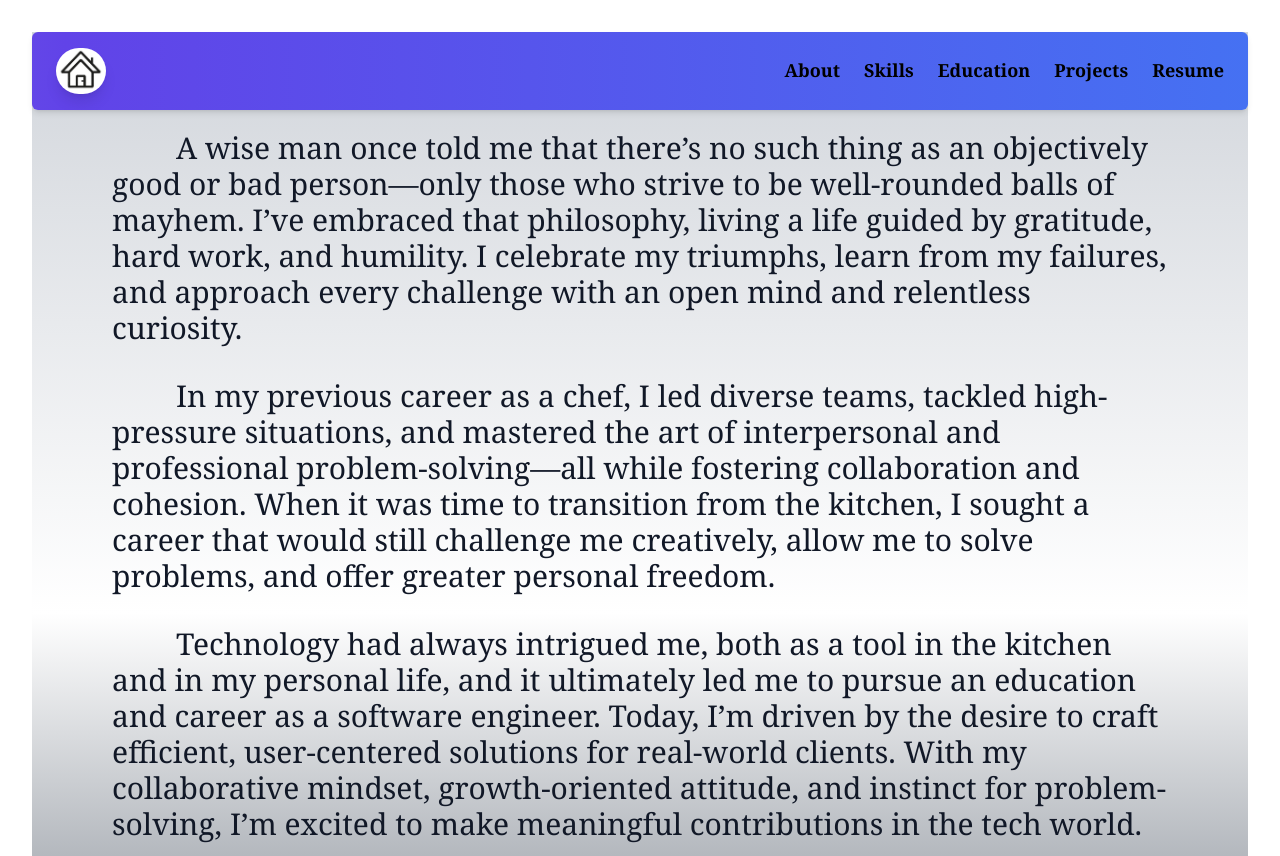
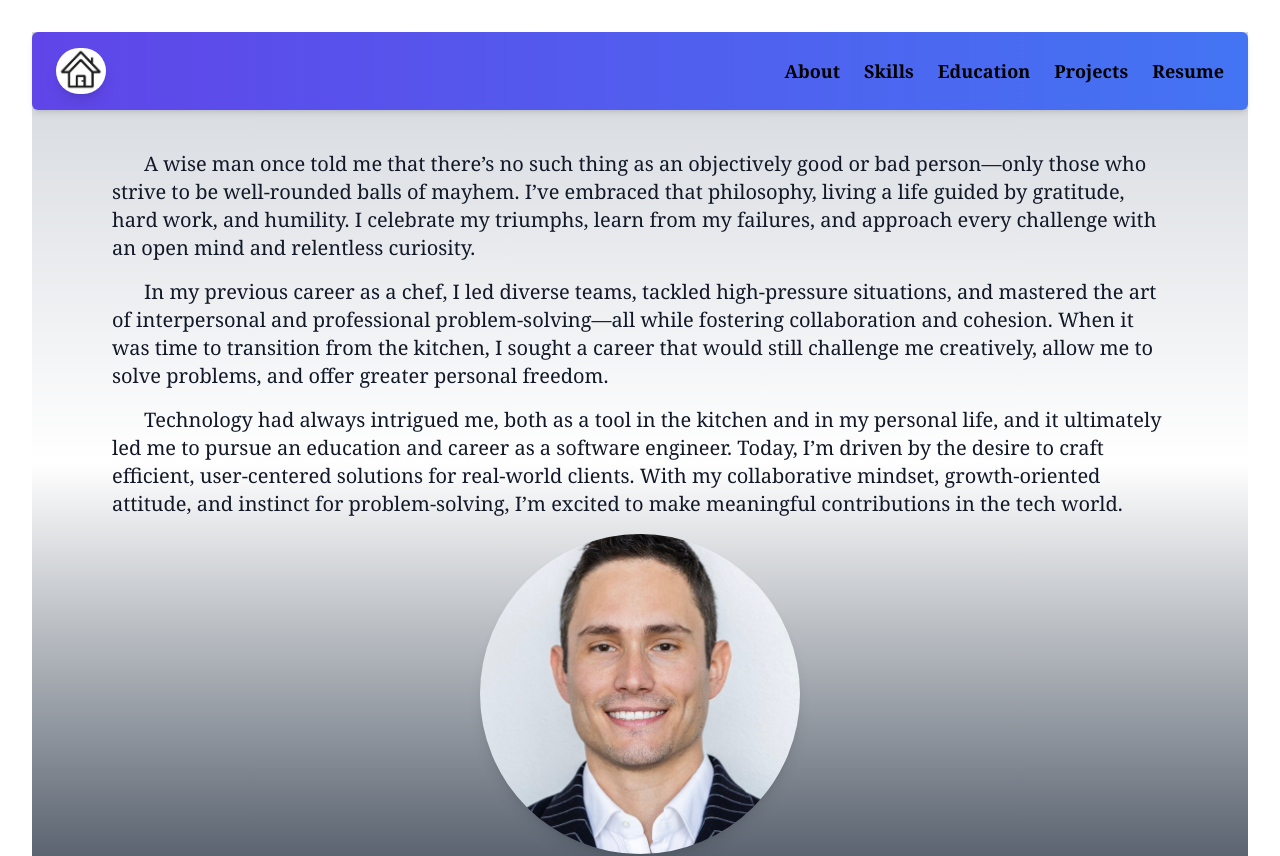
Before and after one commit to stefanjbloom/dev-portfolio, a React (Vite) app: page /about in a window 1280 px wide. Shown: the top 856 px of the page. Built offline with nearby package versions, Linux system fonts and the light colour scheme.

Commit message:
feat: new lucide icon and mobile friendly css now

```diff
--- a/package.json
+++ b/package.json
@@ -10,6 +10,7 @@
     "preview": "vite preview"
   },
   "dependencies": {
+    "lucide-react": "^0.474.0",
     "motion": "^11.18.0",
     "react": "^18.3.1",
     "react-dom": "^18.3.1",
--- a/public/profile/projects.json
+++ b/public/profile/projects.json
@@ -3,7 +3,7 @@
         {
             "image" : "images/projects/portfoliohome.gif",
             "title": "Dev Portfolio",
-            "bodyText": "Developer Portfolio Website made in React w/ Tailwind and motion.dev\n Fully customizable and dynamic, easily change data and images. \n Responsive Design",
+            "bodyText": "Developer Portfolio Website made in React w/ Tailwind and motion.dev\n Fully customizable and dynamic, easily change data and images by altering fetched .json files. \n Responsive & Mobile-Friendly Design",
             "links": [
                 {
                     "text": "GitHub",
--- a/src/components/About.tsx
+++ b/src/components/About.tsx
@@ -29,20 +29,20 @@ function About() {
       transition={{ duration: 1.7, ease: "easeInOut" }}
     >
       <Navbar />
-      <div className="flex flex-col lg:flex-row items-center justify-center gap-10 px-4 lg:px-20">
+      <div className="flex flex-col lg:flex-row items-center justify-center gap-10 px-4 lg:px-20 py-10">
         {data && (
           <>
-            <div className="flex-1 text-left max-w-2x1">
-              <h1 className="text-2xl lg:text-3xl indent-16 font-serif text-gray-900 mt-5 leading-relaxed">
+            <div className="flex-1 text-left">
+              <h1 className="text-base sm:text-lg lg:text-xl indent-8 font-serif text-gray-900 leading-relaxed">
                 {data.about.split("\n").map((line, index) => (
-                  <p key={index} className="mb-8">
+                  <p key={index} className="mb-4">
                     {line}
                   </p>
                 ))}
               </h1>
               <div className="flex-1 flex justify-center">
                 <img
-                  className="object-cover w-64 h-64 lg:w-80 lg:h-80 rounded-full shadow-lg"
+                  className="object-cover w-32 h-32 sm:w-48 sm:h-48 lg:w-80 lg:h-80 rounded-full shadow-lg"
                   src={data.imageSource}
                   alt="SJShepPic"
                 />
--- a/src/components/Education.tsx
+++ b/src/components/Education.tsx
@@ -46,7 +46,7 @@ function Education() {
       <Navbar />
       {data && (
         <>
-          <div className="flex flex-wrap justify-center gap-8 mt-80 px-4 lg:px-20">
+          <div className="flex flex-wrap justify-center gap-8 mt-28 px-4 lg:px-20">
             {data.education.map((edu, index) => (
               <motion.div
                 key={index}
--- a/src/components/Home.tsx
+++ b/src/components/Home.tsx
@@ -48,13 +48,13 @@ function Home() {
     >
       {" "}
       <Navbar />
-      <div className="flex flex-col items-center justify-center h-screen w-screen text-center space-y-6">
+      <div className="flex flex-col items-center justify-center h-screen px-6 text-center space-y-6">
         {data && (
           <>
-            <h1 className="text-4xl lg:text-5xl font-bold font-serif text-gray-900">
+            <h1 className="text-4xl sm:text-5x1 lg:text-6xl font-bold font-serif text-gray-900">
               {data.name}
             </h1>
-            <h2 className="text-2xl lg:text-3xl font-light">
+            <h2 className="text-2xl sm:text-3xl lg:text-4xl font-light">
               I am{" "}
               <span
                 ref={typedElement}
@@ -63,7 +63,9 @@ function Home() {
             </h2>
           </>
         )}
-      <Social />
+        <div className="mt-8">
+          <Social />
+        </div>
       </div>
     </motion.div>
   );
--- a/src/components/NavBar.tsx
+++ b/src/components/NavBar.tsx
@@ -1,6 +1,7 @@
 import endpoints from "../endpoints/endpoints";
 import { useState, useEffect } from "react";
 import { motion, useAnimation } from "motion/react";
+import { Menu } from "lucide-react";
 
 interface NavBarData {
   logo: {
@@ -19,6 +20,7 @@ interface NavBarData {
 
 function NavBar() {
   const [data, setData] = useState<NavBarData | null>(null);
+  const [isMenuOpen, setIsMenuOpen] = useState(false);
 
   useEffect(() => {
     fetch(endpoints.navbar, {
@@ -45,14 +47,14 @@ function NavBar() {
   return (
     <motion.nav
       animate={gradientAnimation}
-      className="px-6 py-4 shadow-md sticky top-0 z-50 rounded-md"
+      className="flex px-6 py-4 shadow-md sticky top-0 z-50 rounded-md"
       style={{
         background:
           "linear-gradient(270deg,rgb(59, 130, 246),rgb(97, 67, 232),rgb(193,218,215),rgb(54, 127, 245))",
         backgroundSize: "400% 400%",
       }}
     >
-      <div className="flex items-center justify-between">
+      <div className="flex items-center justify-between w-full">
         {data?.logo && (
           <div className="flex items-center">
             <a
@@ -70,7 +72,17 @@ function NavBar() {
             </a>
           </div>
         )}
-        <ul className="flex space-x-6 text-lg">
+        <button
+          className="lg:hidden p-2 rounded-md text-black hover:text-blue focus:outline-none"
+          onClick={() => setIsMenuOpen(!isMenuOpen)}
+        >
+          <Menu size={24} />
+        </button>
+        <ul
+          className={`${
+            isMenuOpen ? "flex" : "hidden"
+          } flex-col lg:flex lg:flex-row lg:items-center lg:space-x-6 text-lg absolute lg:static top-16 left-0 right-0 bg-white lg:bg-transparent rounded-md shadow-lg lg:shadow-none lg:mt-0 p-4 lg:p-0`}
+        >
           {data?.sections.map((section, index) => (
             <li key={index}>
               {section.type === "link" ? (
@@ -78,12 +90,15 @@ function NavBar() {
                   href={section.href}
                   target={section.type === "link" ? "_blank" : "_self"}
                   rel="noopener noreferrer"
-                  className="text-black font-serif font-bold hover:text-blue-400 transition-colors duration-300"
+                  className="block text-black font-serif font-bold hover:text-blue-400 transition-colors duration-300"
                 >
                   {section.title}
                 </a>
               ) : (
-                <a href={section.href} className="text-black font-serif font-bold hover:text-blue-400">
+                <a
+                  href={section.href}
+                  className="block text-black font-serif font-bold hover:text-blue-400"
+                >
                   {section.title}
                 </a>
               )}
--- a/src/components/Projects.tsx
+++ b/src/components/Projects.tsx
@@ -44,39 +44,41 @@ function Projects() {
     >
       <Navbar />
       {data && (
-        <>
-          <div className="flex flex-row flex-wrap justify-center gap-8 mt-10 px-4 lg:px-20">
+        <div className="container mx-auto px-4 py-10">
+          <div className="grid grid-cols-1 sm:grid-cols-2 lg:grid-cols-3 gap-8">
             {data.projects.map((project, index) => (
               <motion.div
                 key={index}
-                className="bg-gray shadow-md rounded-lg p-4"
+                className="bg-white shadow-md rounded-lg p-4 flex flex-col items-center"
                 initial={{ y: 50, opacity: 0 }}
                 animate={{ y: 0, opacity: 1 }}
                 transition={{ delay: index * 0.2, duration: 0.5 }}
               >
-                <h2 className="text-3xl font-serif font-bold text-gray-800 mb-4 text-center">
+                <h2 className="text-xl sm:text-2xl font-serif font-bold text-gray-800 mb-4 text-center">
                   {project.title}
                 </h2>
                 <div className="flex justify-center">
                   <img
                     src={project.image}
                     alt={project.title}
-                    className="mt-2 max-w-screen-md h-auto"
+                    className="w-full max-w-sm h-auto rounded-md shadow-sm mb-4"
                   />
                 </div>
-                <ul className="text-xl font-serif font-semibold text-gray-800 mx-4 my-4 text-center list-disc list-inside">
+                <ul className="text-sm sm:text-base font-serif text-gray-700 mb-4 list-disc list-inside">
                   {project.bodyText.split("\n").map((text, index) => (
                     <li key={index} className="mb-2">
                       {text}
                     </li>
                   ))}
                 </ul>
-                <div className="flex flex-wrap justify-center gap-4 mb-4">
+                <div className="flex flex-wrap justify-center gap-3 mb-4">
                   {project.links.map((link, index) => (
                     <a
                       key={index}
                       href={link.href}
-                      className="bg-blue-500 text-white py-2 px-4 rounded-md hover:bg-blue-600 transition duration-300"
+                      target="_blank"
+                      rel="noopener noreferrer"
+                      className="bg-blue-500 text-white text-sm sm:text-base py-2 px-4 rounded-md hover:bg-blue-600 transition duration-300"
                     >
                       {link.text}
                     </a>
@@ -85,7 +87,7 @@ function Projects() {
                 <div className="flex flex-wrap justify-center gap-4">
                   {project.tags.map((tag, index) => (
                     <p
-                      className="font-serif text-blue-500 hover:bold"
+                      className="text-xs sm:text-sm font-serif text-blue-600 bg-blue-100 px-2 py-1 rounded-full"
                       key={index}
                     >
                       {tag}
@@ -95,7 +97,7 @@ function Projects() {
               </motion.div>
             ))}
           </div>
-        </>
+        </div>
       )}
     </motion.div>
   );
```
Also changed, not shown: 1 other file (tests, documents, lock files or other folders).
